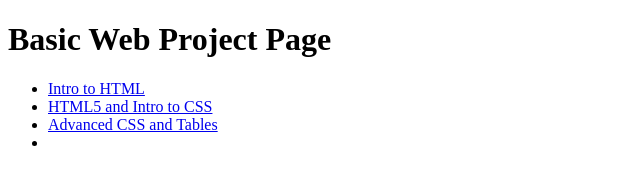
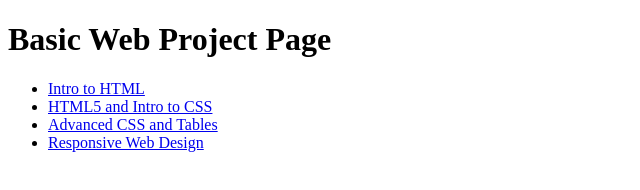
Before and after one commit to jlsgroi/basicweb, a plain HTML site: page index.html in a window 1280 px wide. Shown: the whole page, without its empty margins (0-640 px from the left). Drawn offline with Linux system fonts and the light colour scheme.

Commit message:
Update index.html

```diff
--- a/index.html
+++ b/index.html
@@ -12,7 +12,7 @@
         <li><a href="Intro_to_HTML/index.html" target="_blank">Intro to HTML</a></li>
         <li><a href="HTML5_Intro_to_CSS/index.html" target="_blank">HTML5 and Intro to CSS</a></li>
         <li><a href="Adv_CSS_Tables/index.html">Advanced CSS and Tables</a></li>
-        <li><a href="Responsive_Web_Design/index.html"></a></li>
+        <li><a href="Responsive_Web_Design/index.html">Responsive Web Design</a></li>
     </ul>
 </body>
 
```
